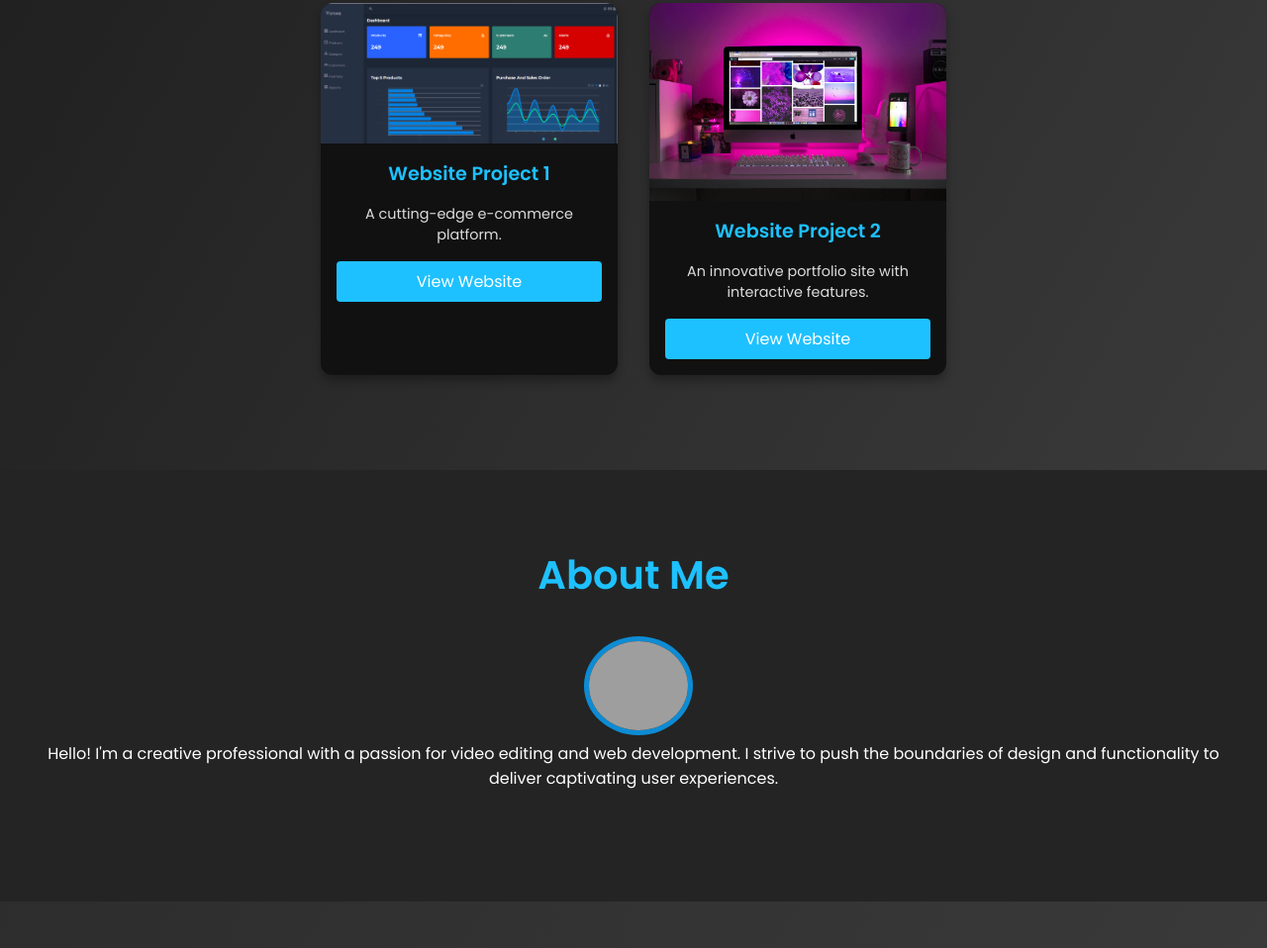
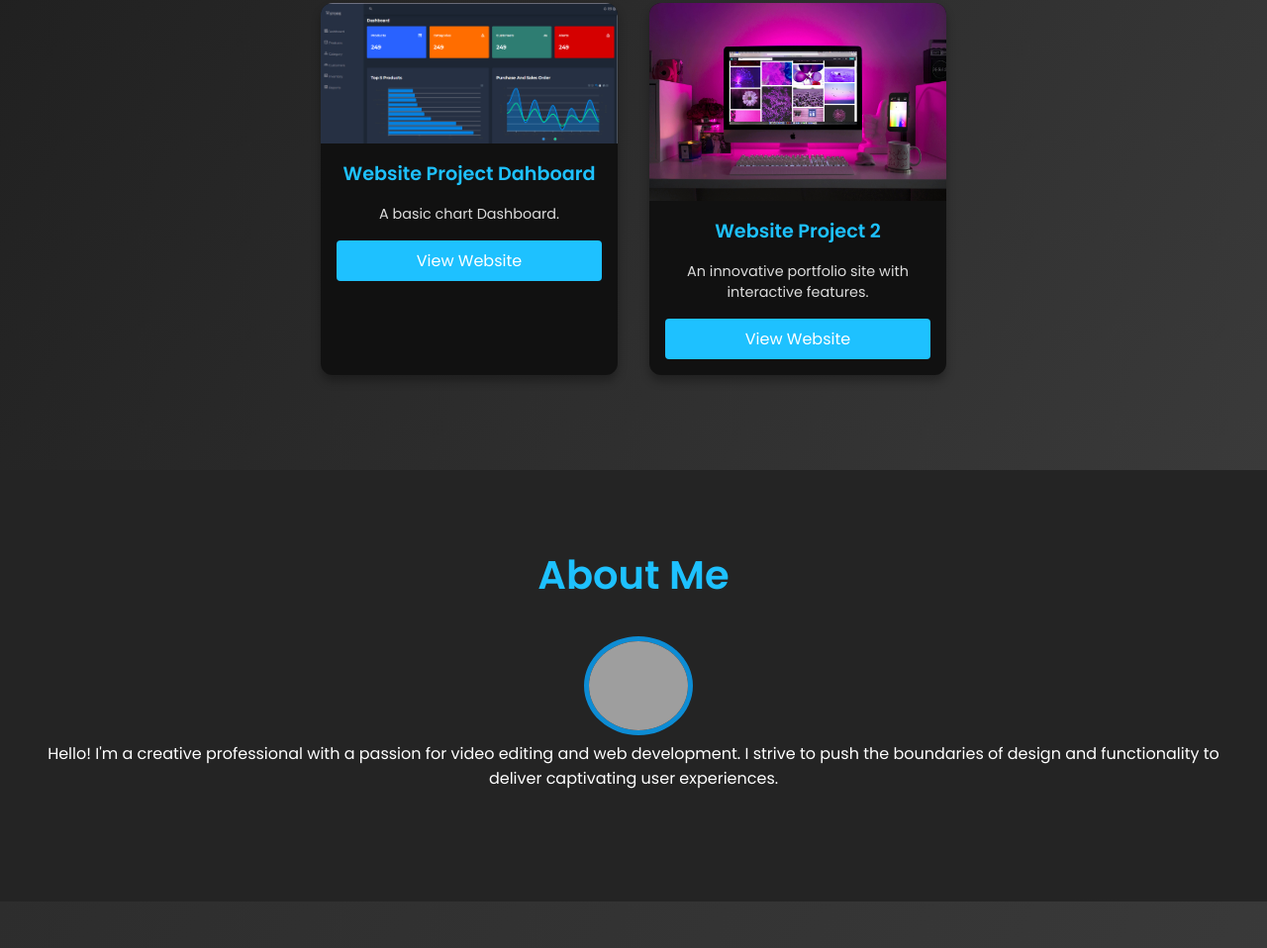
Before and after one commit to zekiyopia/portfolio-1, a plain HTML site: page index.html in a window 1280 px wide. Shown: the part 1630-2588 px from the top of the page at 99% size. Drawn offline with nearby package versions, Linux system fonts and the light colour scheme; grey boxes are pictures that could not be loaded.

Commit message:
index.html

```diff
--- a/index.html
+++ b/index.html
@@ -48,8 +48,8 @@
         <div class="portfolio">
             <div class="portfolio-item">
                 <img src="./images/web/dashboard.png" alt="Web Project 1">
-                <h3>Website Project 1</h3>
-                <p>A cutting-edge e-commerce platform.</p>
+                <h3>Website Project Dahboard</h3>
+                <p>A basic chart Dashboard.</p>
                 <a href="https://zekiyopia.github.io/Dashboard/" target="_blank">View Website</a>
             </div>
             <div class="portfolio-item">
```
